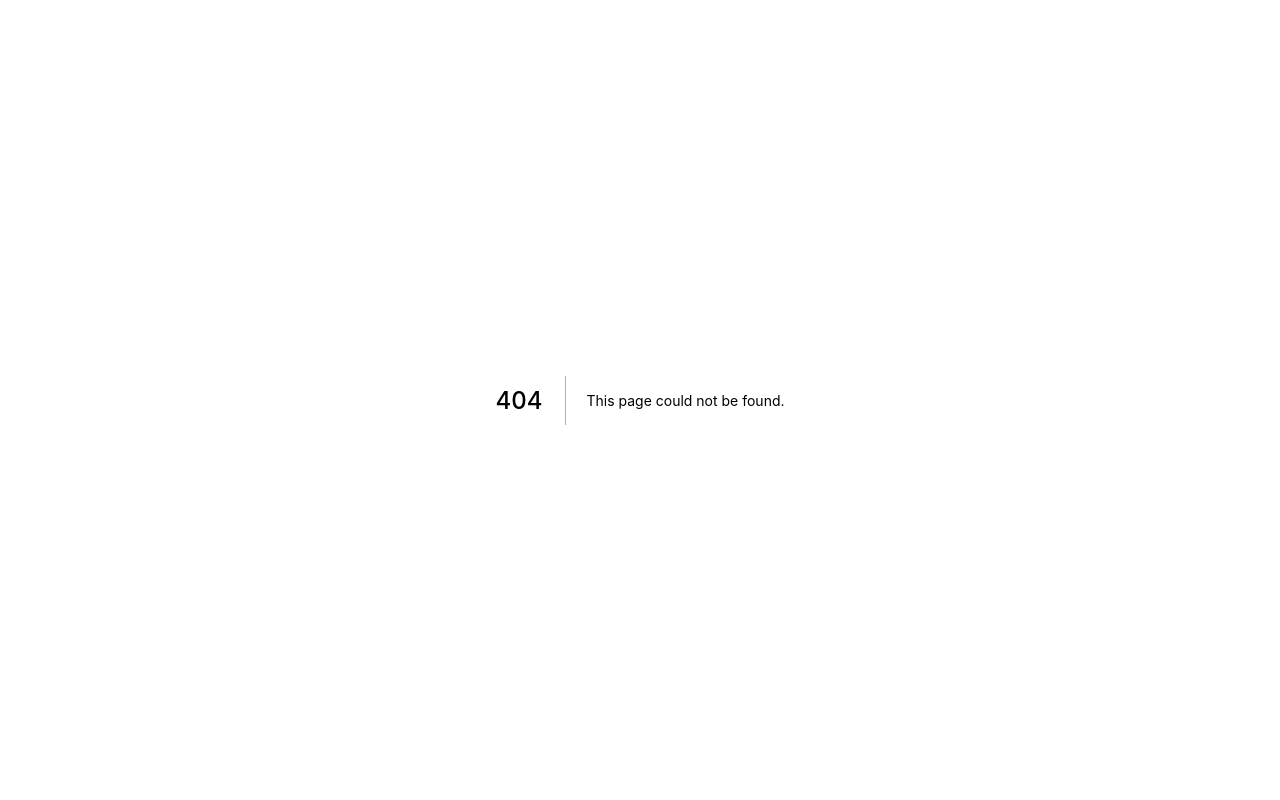
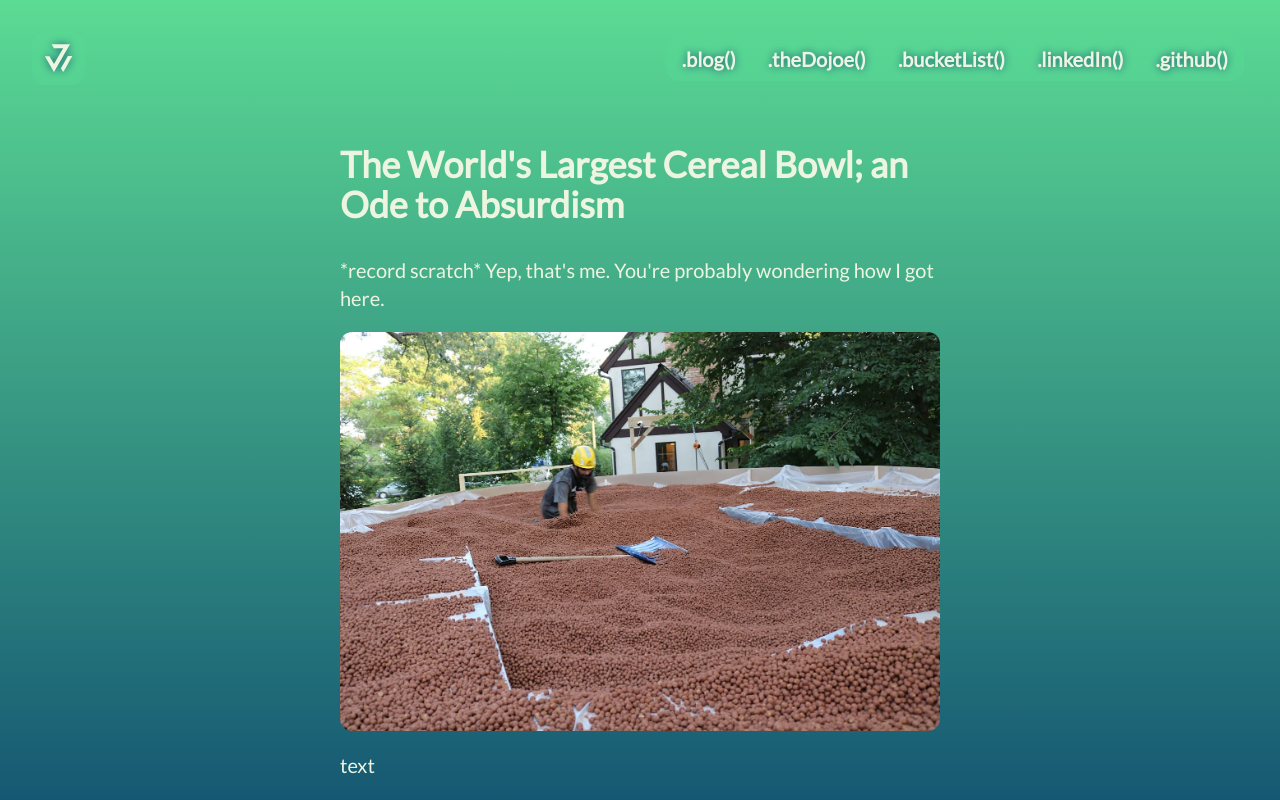
Before and after one commit to jwmke/personal-website, a Next.js app: page /blog/cocoa-puffs in a window 1280 px wide. Before the commit this address had no page. Shown: the top 800 px of the page. Built offline with nearby package versions, Linux system fonts and the light colour scheme.

Commit message:
start of new post

```diff
--- /dev/null
+++ b/pages/blog/cocoa-puffs.tsx
@@ -0,0 +1,39 @@
+import type { NextPage } from 'next';
+import Head from 'next/head';
+import Image from 'next/image';
+
+import Navbar from '../../components/Navbar';
+
+const BlogPost: NextPage = () => {
+    return (
+
+      <div className='font-lato w-full flex bg-gradient-to-b from-teal to-navy select-none'>
+      <Head>
+          <title>Joe Weller</title>
+          <meta name="description" content="Cuckoo for the sake being cuckoo." />
+          <link rel="icon" href="/favicon/favicon.ico" />
+      </Head>
+      <Navbar/>
+      <main className="mx-auto lg:w-1/2 lg:mx-auto md:mx-24 w-full lg:text-center text-left">
+        <div className='mx-auto pt-36'>
+        <div className='text-white text-left mx-5 mb-24'>
+            <div className='text-4xl font-bold'>
+                The World&apos;s Largest Cereal Bowl; an Ode to Absurdism
+            </div>
+            <div className='text-xl child:mt-5 mt-8'>
+              <p>*record scratch* Yep, that's me. You're probably wondering how I got here.</p>
+              <div className='flex justify-center'>
+                <Image width={700} height={466} src={"/img/blog/knee_deep.jpg"} alt="knee_deep" className='rounded-xl'/>
+              </div>
+              <p>text</p>
+              <p className='text-2xl font-bold pt-3'>heading</p>
+              <p>text</p>
+            </div>
+          </div>
+        </div>
+      </main>
+    </div>
+    )
+  };
+
+  export default BlogPost;
--- a/pages/blog/index.tsx
+++ b/pages/blog/index.tsx
@@ -27,6 +27,9 @@ const Blog: NextPage = () => {
               General Posts
             </div>
             <div className='text-xl mt-7'>
+              {/* <Link href='/blog/cocoa-puffs' target="_blank" rel="noreferrer"><span className='hover:text-teal underline hover:cursor-pointer'>The World&apos;s Largest Cereal Bowl; an Ode to Absurdism</span></Link>
+            </div>
+            <div className='text-xl mt-4'> */}
               <Link href='/blog/new-beginning' target="_blank" rel="noreferrer"><span className='hover:text-teal underline hover:cursor-pointer'>For the Student Dreading the End of University</span></Link>
             </div>
             <div className='text-xl mt-4'>
--- a/pages/blog/new-beginning.tsx
+++ b/pages/blog/new-beginning.tsx
@@ -1,5 +1,5 @@
-import type { NextPage } from 'next'
-import Head from 'next/head'
+import type { NextPage } from 'next';
+import Head from 'next/head';
 import Image from 'next/image';
 
 import Navbar from '../../components/Navbar';
```
Also changed, not shown: public/img/blog/knee_deep.jpg (added).
